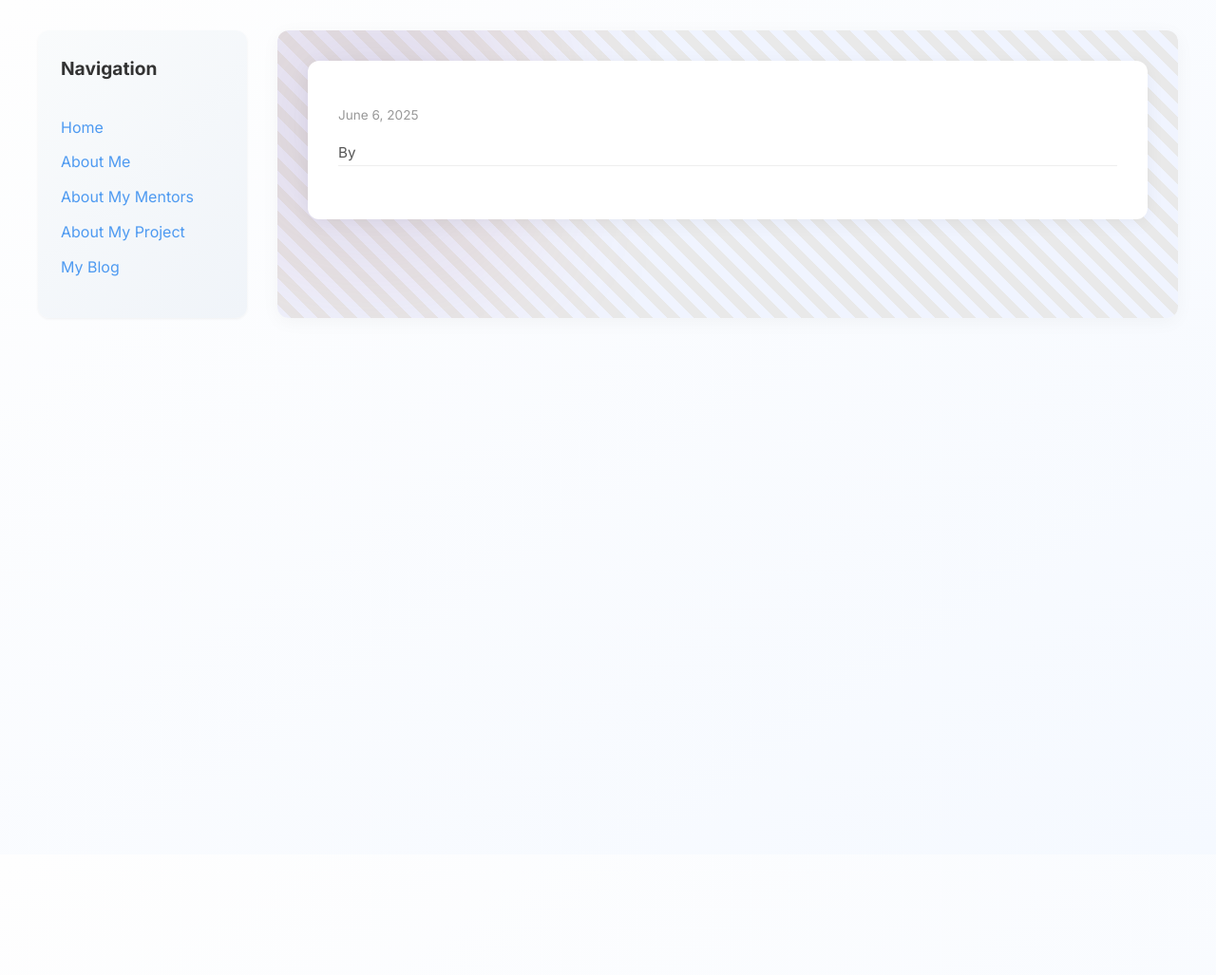
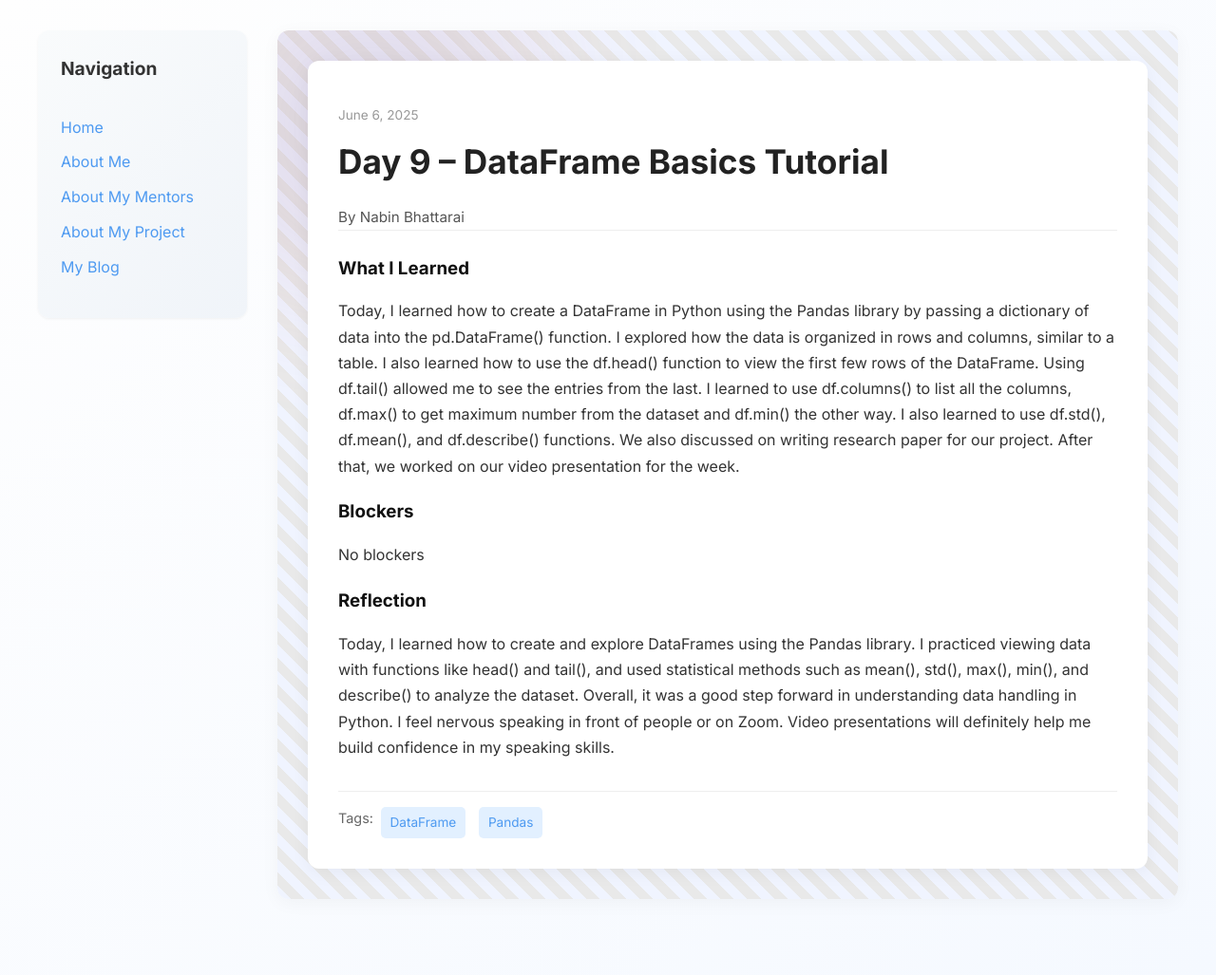
Before and after one commit to bhattarainabin2055/bhattarainabin2055.github.io, a Jekyll site: the page built from _posts/2025-06-06-day-9.md, in a window 1280 px wide. Shown: the whole page at 95% size. Built offline with Jekyll 4.4.1, drawn with Linux system fonts in a browser that asks for light colours; our own code applies the rules of GitHub Pages for plain Markdown files; before the commit the page ends 900 px from its top, so only the background shows below that; part of the change alters nothing that is shown.

Commit message:
Update 2025-06-06-day-9.md

```diff
--- a/_posts/2025-06-06-day-9.md
+++ b/_posts/2025-06-06-day-9.md
@@ -5,7 +5,6 @@ date: 2025-06-06
 author: Nabin Bhattarai
 permalink: /day9.html
 tags: ["DataFrame", "Pandas"]
-  Today I learned about DataFrame and used different functions
 what_i_learned: |
   Today, I learned how to create a DataFrame in Python using the Pandas library by passing a dictionary of data into the pd.DataFrame() function. I explored how the data is organized in rows and columns, similar to a table. I also learned how to use the df.head() function to view the first few rows of the DataFrame. Using df.tail() allowed me to see the entries from the last. I learned to use df.columns() to list all the columns, df.max() to get maximum number from the dataset and df.min() the other way. I also learned to use df.std(), df.mean(), and df.describe() functions. We also discussed on writing research paper for our project. After that, we worked on our video presentation for the week.
 blockers: |
```
